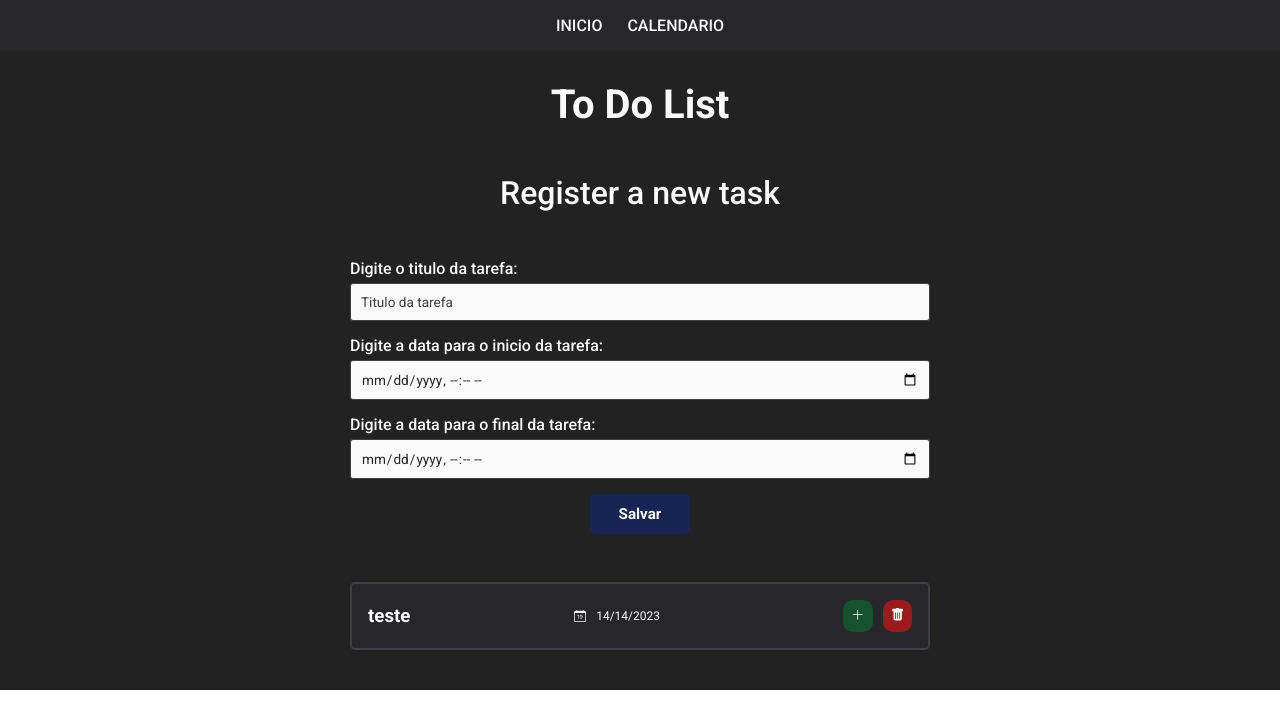
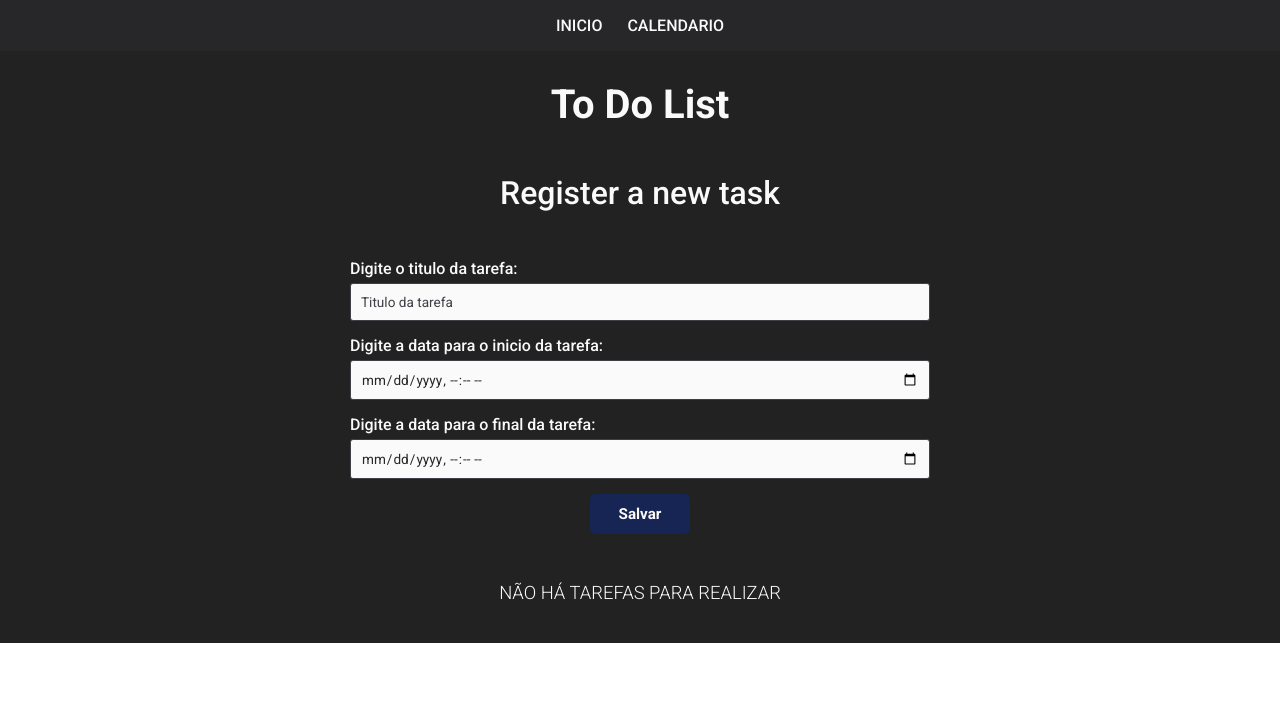
Before and after one commit to kaykydlima/to-do-list, a React (Vite) app: page / in a window 1280 px wide. Shown: the top 728 px of the page. Built offline with nearby package versions, Linux system fonts and the light colour scheme; no server answers; data requests are answered from the project's data file.

Commit message:
fix: add timeout in get request

```diff
--- a/db.json
+++ b/db.json
@@ -1,11 +1,3 @@
 {
-  "tasks": [
-    {
-      "id": "ffa091ff-4d83-4393-b685-6b8ca7d42e0f",
-      "name": "teste",
-      "initialDate": "2023-10-14T20:30",
-      "finalDate": "2023-10-21T23:32",
-      "finish": false
-    }
-  ]
+  "tasks": []
 }
--- a/src/App.jsx
+++ b/src/App.jsx
@@ -1,26 +1,16 @@
-import { useState, useEffect } from 'react';
-import { ToDoContext } from './contexts/toDoContext'
-
-import { getTask } from './services/toDoServices';
+import { ToDoProvider } from './contexts/toDoContext';
 import ToDoRoutes from './routes/ToDoRoutes';
 import Menu from './components/Menu';
 
-export default function App() {
-  const [tasks, setTasks] = useState([])
+function App() {
+  return (
+    <ToDoProvider>
+      <div>
+        <Menu />
+        <ToDoRoutes />
+      </div>
+    </ToDoProvider>
+  );
+}
 
-  useEffect(() => {
-    getTask().then(resp => setTasks(resp)).catch(error => {
-      console.error(error)
-      alert('Não foi possível consultar suas tarefas, por favor, retorne novamente mais tarde!')
-    })
-  }, [])
-
-  return(
-    <>
-    <Menu />
-    <ToDoContext.Provider value={{tasks}}>
-     <ToDoRoutes />
-    </ToDoContext.Provider>
-    </>
-  )
-}
+export default App;
--- a/src/components/ToDoItem/index.jsx
+++ b/src/components/ToDoItem/index.jsx
@@ -9,13 +9,13 @@ export default function ToDoItem({ task, deleteTask }) {
   const [taskFinish, setTaskFinish] = useState([task.finish])
 
   function convertedDate() {
-      const date = new Date(task.initialDate)
+    const date = new Date(task.initialDate)
 
-      const day = verifyIfDataIsUnder10(date.getDate())
-      const month = verifyIfDataIsUnder10(date.getDate())
-      const year = date.getFullYear()
+    const day = verifyIfDataIsUnder10(date.getDate())
+    const month = verifyIfDataIsUnder10(date.getDate())
+    const year = date.getFullYear()
 
-      return `${day}/${month}/${year}`
+    return `${day}/${month}/${year}`
 
   }
 
@@ -24,7 +24,6 @@ export default function ToDoItem({ task, deleteTask }) {
   }
 
   function verifyQuantityCharactersInTaskName() {
-    console.log(task.name)
     const name = [task.name]
     return [...name].length >= 12 ? name.substring(0, 10) + "..." : name
   }
@@ -46,11 +45,11 @@ export default function ToDoItem({ task, deleteTask }) {
       finalDate: task.finalDate,
       finish: newTaskFinish
     })
-    .then(() => {
-        console.log(' funciona')
+      .then(resp => {
+        resp
       })
       .catch(error => {
-        alert('Não foi possível')
+        alert('Não foi possível finalizar a terafa.')
         console.error(error)
       })
   }
@@ -58,7 +57,7 @@ export default function ToDoItem({ task, deleteTask }) {
   return (
     <li className={styles.listItem}>
       <div className={`${styles.itemName} ${task.finish ? styles.finish : ''}`}>
-        <h3>{ verifyQuantityCharactersInTaskName() }</h3>
+        <h3>{verifyQuantityCharactersInTaskName()}</h3>
       </div>
       <div className={`${styles.itemDate} ${task.finish ? styles.finish : ''}`}>
         <div>
--- a/src/components/ToDoList/index.jsx
+++ b/src/components/ToDoList/index.jsx
@@ -7,8 +7,8 @@ export default function ToDoList() {
   const { tasks, setTasks } = useToDoContext()
 
   function deleteTask(taskRemoved) {
-    const task = tasks.filter(taskId => taskId !== taskRemoved.id)
-    setTasks(task)
+    const newTasks = tasks.filter(taskId => taskId !== taskRemoved.id)
+    setTasks(newTasks)
   }
 
   return (
--- a/src/contexts/toDoContext.js
+++ /dev/null
@@ -1,3 +0,0 @@
-import { createContext } from 'react';
-
-export const ToDoContext = createContext({})
--- /dev/null
+++ b/src/contexts/toDoContext.jsx
@@ -0,0 +1,35 @@
+import { createContext, useEffect, useState } from 'react';
+import { getTask } from '../services/toDoServices';
+
+export const ToDoContext = createContext();
+
+export function ToDoProvider({ children }) {
+  const [tasks, setTasks] = useState([]);
+
+  const fetchTasks = () => {
+    getTask()
+      .then((resp) => setTasks(resp))
+      .catch((error) => {
+        console.error(error);
+        alert(
+          'Não foi possível consultar suas tarefas, por favor, retorne novamente mais tarde!'
+        );
+      });
+  };
+
+  useEffect(() => {
+    const pollingInterval = setInterval(fetchTasks, 2000);
+
+    fetchTasks();
+
+    return () => {
+      clearInterval(pollingInterval);
+    };
+  }, []);
+
+  return (
+    <ToDoContext.Provider value={{ tasks, setTasks }}>
+      {children}
+    </ToDoContext.Provider>
+  );
+}
```
